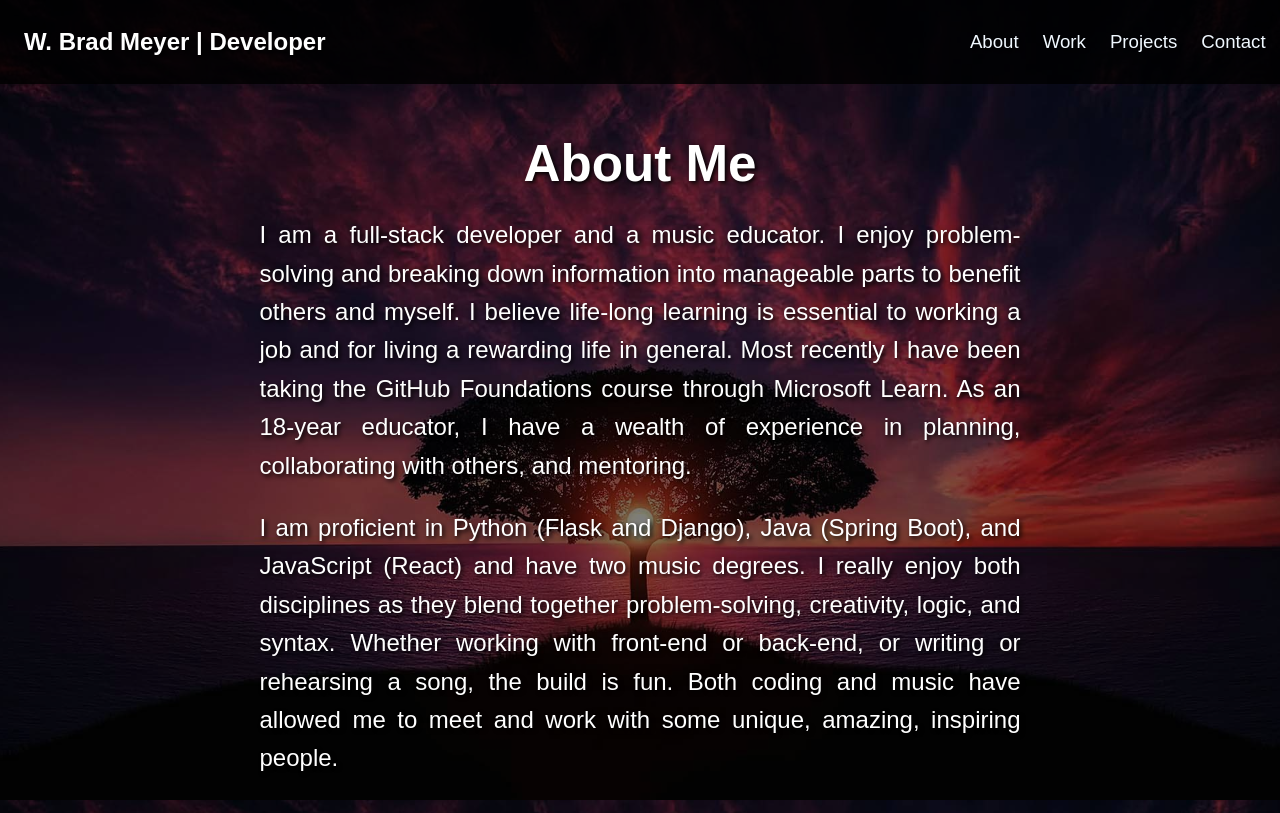
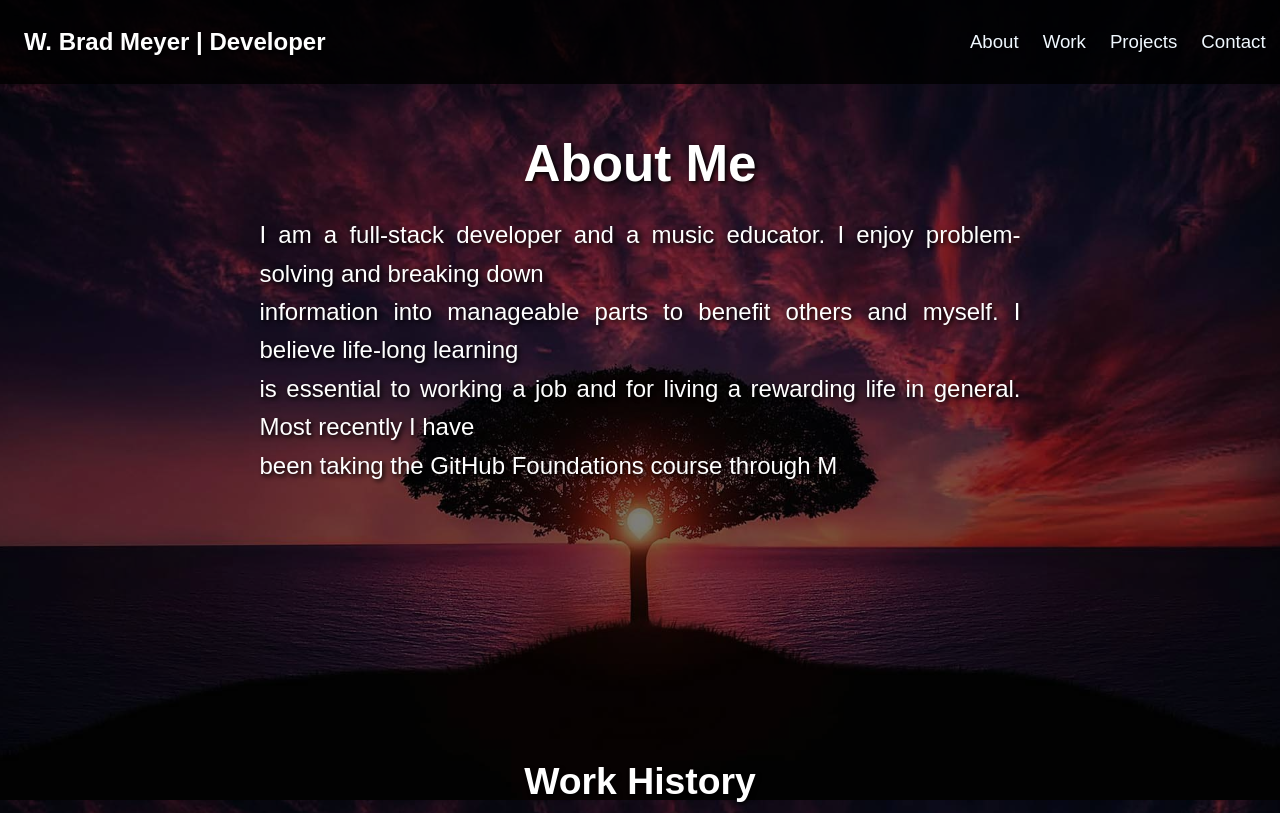
Before and after one commit to Wbradmeyer/vitePortfolio, a Vue app: page / in a window 1280 px wide. Shown: the top 813 px of the page. Built offline with nearby package versions, Linux system fonts and the light colour scheme.

Commit message:
refactor AboutMe section to use typewriter effect for displaying text

```diff
--- a/src/components/AboutMe.vue
+++ b/src/components/AboutMe.vue
@@ -1,26 +1,47 @@
 <script setup>
+import { ref, onMounted } from 'vue'
 
+const paragraph1 = `I am a full-stack developer and a music educator. I enjoy problem-solving and breaking down
+information into manageable parts to benefit others and myself. I believe life-long learning
+is essential to working a job and for living a rewarding life in general. Most recently I have
+been taking the GitHub Foundations course through Microsoft Learn. As an 18-year educator, I have a
+wealth of experience in planning, collaborating with others, and mentoring.`
+const paragraph2 = `I am proficient in Python (Flask and Django), Java (Spring Boot), and JavaScript (React) and have
+two music degrees. I really enjoy both disciplines as they blend together problem-solving, creativity,
+logic, and syntax. Whether working with front-end or back-end, or writing or rehearsing a song, the
+build is fun. Both coding and music have allowed me to meet and work with some unique, amazing,
+inspiring people.`
 
+const displayed1 = ref('')
+const displayed2 = ref('')
+
+function typeWriter(text, displayed, delay = 15, cb) {
+  let i = 0
+  function type() {
+    if (i < text.length) {
+      displayed.value += text[i]
+      i++
+      setTimeout(type, delay)
+    } else if (cb) {
+      cb()
+    }
+  }
+  type()
+}
+
+onMounted(() => {
+  typeWriter(paragraph1, displayed1, 15, () => {
+    setTimeout(() => typeWriter(paragraph2, displayed2, 15), 400)
+  })
+})
 </script>
 
 <template>
     <div class="container">
         <div class="about">
             <h1 style="text-align: center;">About Me</h1>
-            <p>
-                I am a full-stack developer and a music educator. I enjoy problem-solving and breaking down
-                information into manageable parts to benefit others and myself. I believe life-long learning
-                is essential to working a job and for living a rewarding life in general. Most recently I have
-                been taking the GitHub Foundations course through Microsoft Learn. As an 18-year educator, I have a
-                wealth of experience in planning, collaborating with others, and mentoring.
-            </p>
-            <p>
-                I am proficient in Python (Flask and Django), Java (Spring Boot), and JavaScript (React) and have
-                two music degrees. I really enjoy both disciplines as they blend together problem-solving, creativity,
-                logic, and syntax. Whether working with front-end or back-end, or writing or rehearsing a song, the
-                build is fun. Both coding and music have allowed me to meet and work with some unique, amazing,
-                inspiring people.
-            </p>
+            <p>{{ displayed1 }}</p>
+            <p>{{ displayed2 }}</p>
         </div>
     </div>
 </template>
@@ -34,7 +55,6 @@
 
     .about {
         margin: 0px 0px 40px;
-        /* text-align: left; */
         text-align: justify;
         color: white;
         padding: 20px;
@@ -44,6 +64,8 @@
     p {
         font-size: 18pt;
         line-height: 1.6;
+        min-height: 2em;
+        white-space: pre-line;
     }
 
     @media screen and (max-width: 480px) {
```
